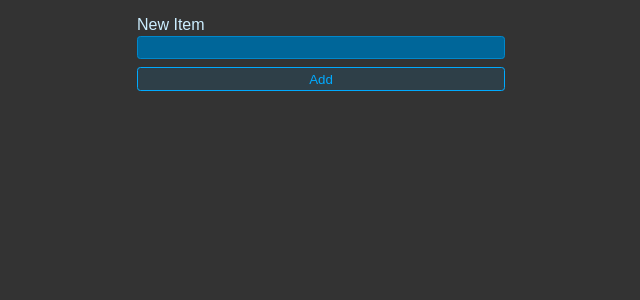
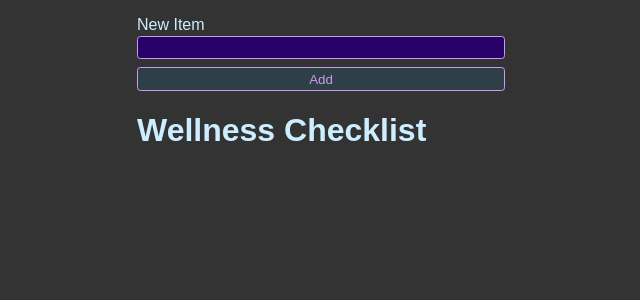
Before and after one commit to alondramora/wellness-checklist, a React (Vite) app: page / in a window 1280 px wide. Shown: the top 300 px of the page, without its empty margins (319-959 px from the left). Built offline with nearby package versions, Linux system fonts and the light colour scheme.

Commit message:
added an h1 with the title of wellness checklist

```diff
--- a/src/App.jsx
+++ b/src/App.jsx
@@ -2,6 +2,7 @@ import "./styles.css";
 
 export default function App() {
   return (
+    <>
       <form className="new-item-form">
         <div className="form-row">
           <label htmlFor="inputItem">New Item</label>
@@ -9,5 +10,7 @@ export default function App() {
         </div>
         <button className="btn">Add</button>
       </form>
+      <h1>Wellness Checklist</h1>
+    </>
   );
 }
--- a/src/styles.css
+++ b/src/styles.css
@@ -25,8 +25,8 @@ body {
 
 .btn {
   background: hsl(200, 100%, 50%, 0.1);
-  border: 1px solid hsl(200, 100%, 50%);
-  color: hsl(200, 100%, 50%);
+  border: 1px solid hsl(274, 71%, 77%);
+  color: hsl(274, 71%, 77%);
   padding: 0.25em 0.5em;
   border-radius: 0.25em;
   cursor: pointer;
@@ -51,8 +51,8 @@ body {
 
 .new-item-form input {
   outline: none;
-  border: 1px solid hsl(200, 100%, 40%);
-  background: hsl(200, 100%, 30%);
+  border: 1px solid hsl(274, 71%, 77%);
+  background: hsl(262, 96%, 21%);
   border-radius: 0.25em;
   padding: 0.25em 0.5em;
   color: hsl(200, 100%, 90%);
```
Lines whose indentation alone changed are shown as unchanged.
